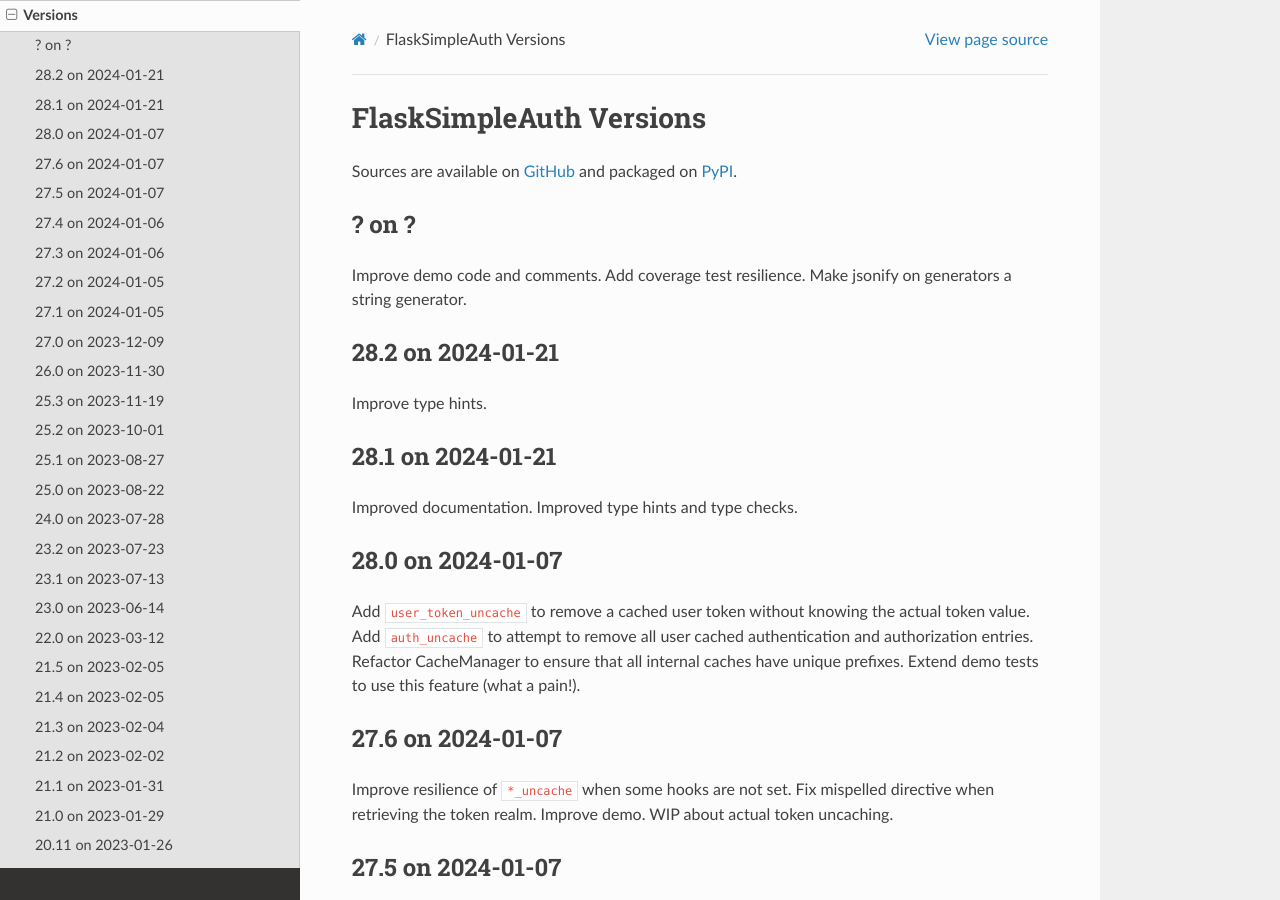
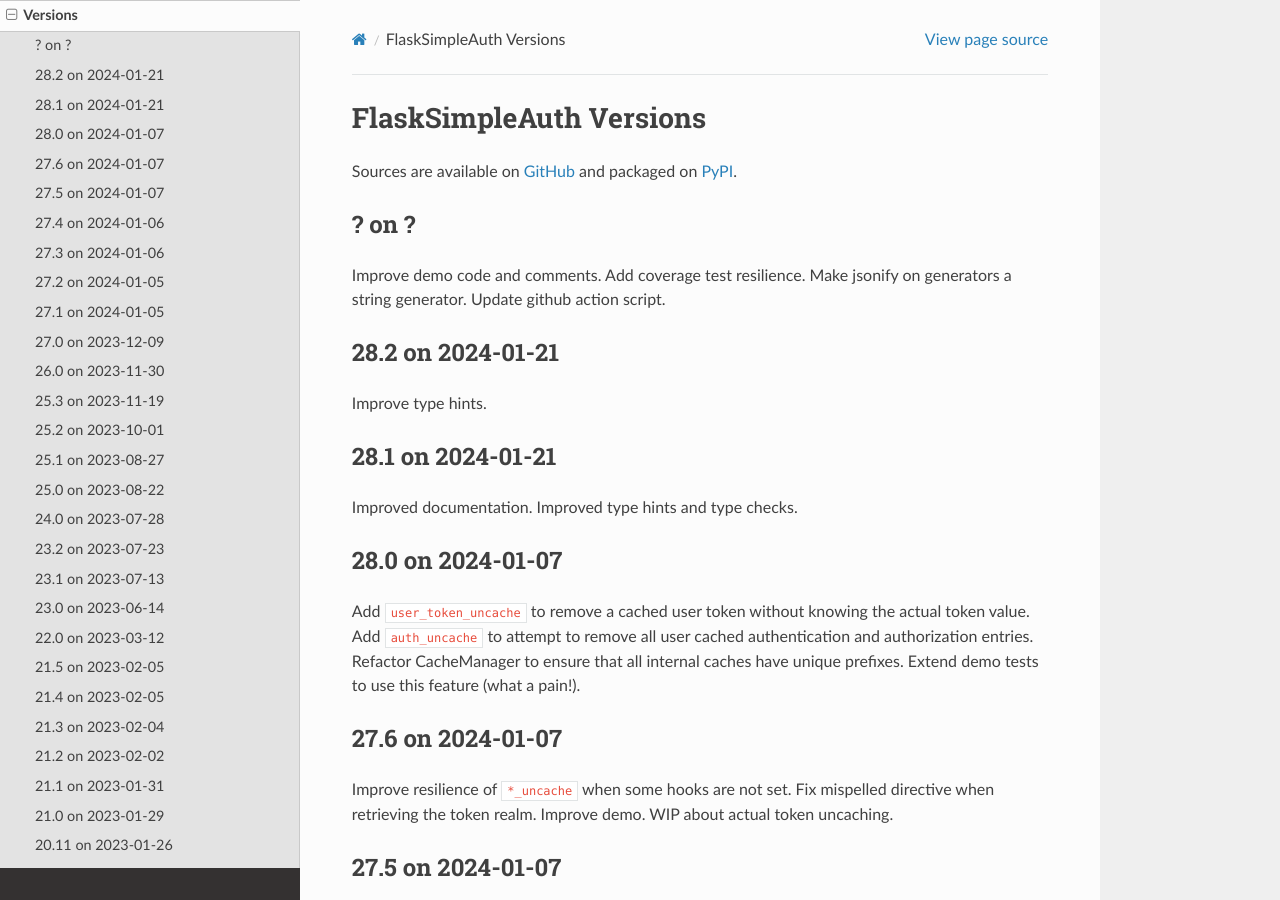
Before and after one commit to zx80/flask-simple-auth, a Sphinx documentation site: the page built from docs/VERSIONS.md, in a window 1280 px wide and 900 px high. Built offline with Sphinx 7.4.7 and the Read the Docs theme 2.0.0, drawn with Linux system fonts in a browser that asks for light colours; pages that are not in the unit, such as notebooks, are missing from menus.

Commit message:
note about github action changes

```diff
--- a/docs/VERSIONS.md
+++ b/docs/VERSIONS.md
@@ -8,6 +8,7 @@
 Improve demo code and comments.
 Add coverage test resilience.
 Make jsonify on generators a string generator.
+Update github action script.
 
 ## 28.2 on 2024-01-21
 
```
